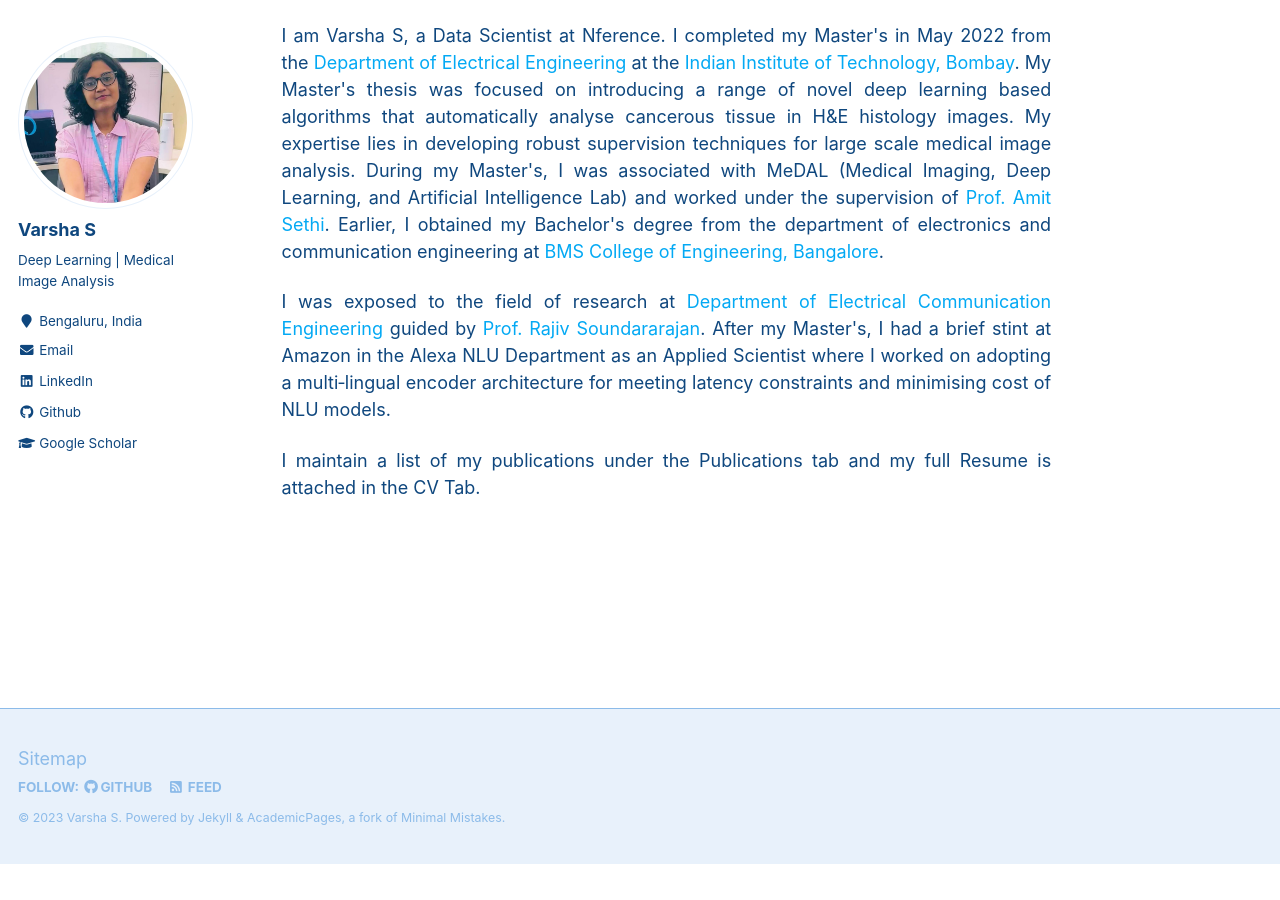
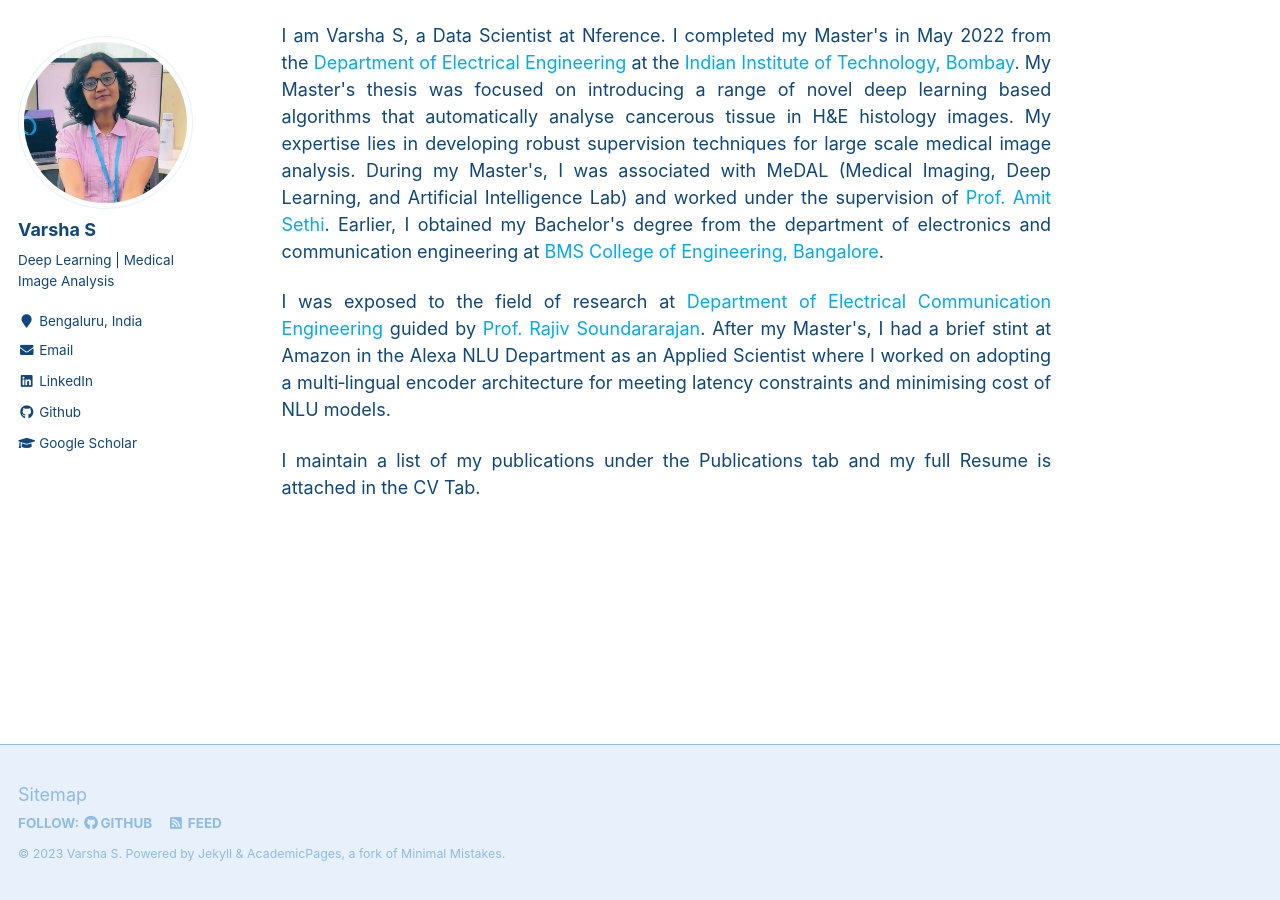
Before and after one commit to VarshaSatish/VarshaSatish.github.io, a Jekyll site: the page built from _pages/about.md, in a window 1280 px wide and 900 px high, scrolled down 144 px. Built offline with Jekyll 4.4.1, drawn with Linux system fonts in a browser that asks for light colours; before the commit the page ends 1008 px from its top, so only the background shows below that.

Commit message:
Update _footer.scss

```diff
--- a/_sass/_footer.scss
+++ b/_sass/_footer.scss
@@ -11,7 +11,7 @@
   clear: both;
   /* sticky footer fix start */
   position: absolute;
-  bottom: -6em;
+  bottom: -8em;
   height: auto;
   /* sticky footer fix end */
   margin-top: 3em;
```
